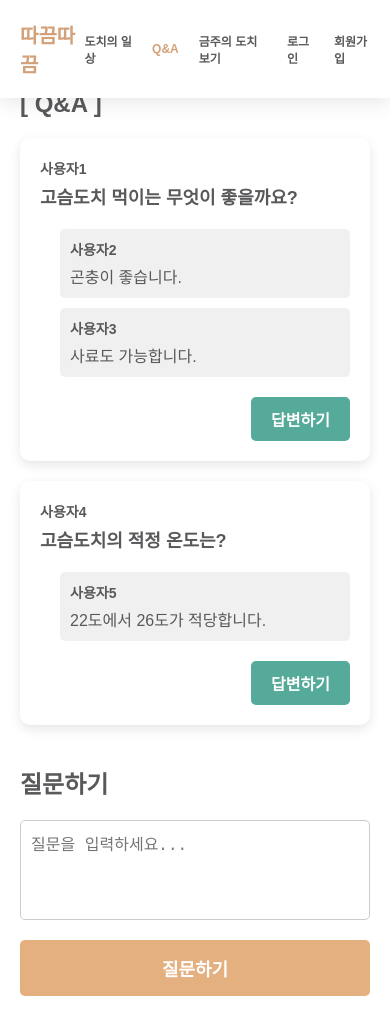
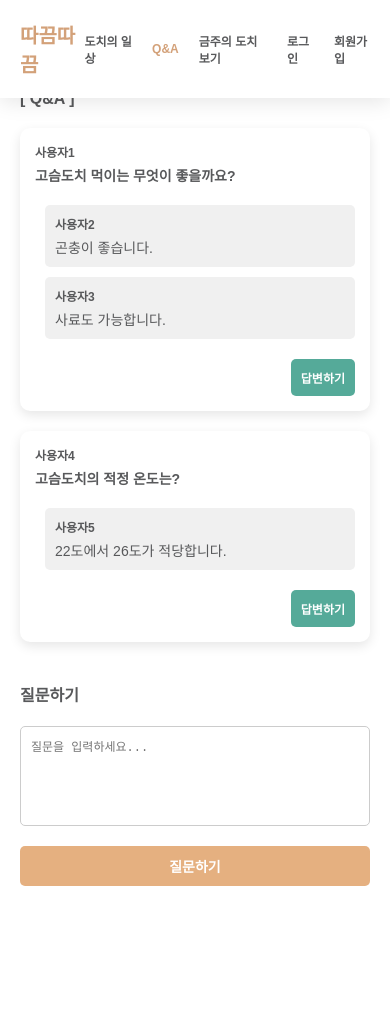
Before and after one commit to sehee-xx/TtakkeumTtakkeum, a Next.js app: page /qna in a window 390 px wide. After the commit the page ends 916 px from the top, so only its background shows below. Built offline with nearby package versions, Linux system fonts and the light colour scheme; a web font is replaced by a local one.

Commit message:
Modify: QnA 모바일 반응형

```diff
--- a/src/app/qna/page.tsx
+++ b/src/app/qna/page.tsx
@@ -161,6 +161,10 @@ const Title = styled.div`
   font-size: 24px;
   font-weight: 800;
   color: #58595b;
+
+  @media (max-width: 480px) {
+    font-size: 16px;
+  }
 `;
 
 const Question = styled.div`
@@ -170,6 +174,10 @@ const Question = styled.div`
   box-shadow: 0 4px 12px rgba(0, 0, 0, 0.1);
   display: flex;
   flex-direction: column;
+
+  @media (max-width: 480px) {
+    padding: 15px;
+  }
 `;
 
 const QuestionAuthor = styled.div`
@@ -177,6 +185,10 @@ const QuestionAuthor = styled.div`
   font-weight: 700;
   color: #58595b;
   margin-bottom: 5px;
+
+  @media (max-width: 480px) {
+    font-size: 12px;
+  }
 `;
 
 const QuestionText = styled.div`
@@ -184,11 +196,19 @@ const QuestionText = styled.div`
   font-weight: 700;
   color: #58595b;
   margin-bottom: 10px;
+
+  @media (max-width: 480px) {
+    font-size: 14px;
+  }
 `;
 
 const AnswerList = styled.div`
   margin-top: 10px;
   padding-left: 20px;
+
+  @media (max-width: 480px) {
+    padding-left: 10px;
+  }
 `;
 
 const Answer = styled.div`
@@ -197,6 +217,10 @@ const Answer = styled.div`
   border-radius: 5px;
   margin-bottom: 10px;
   color: #58595b;
+
+  @media (max-width: 480px) {
+    font-size: 14px;
+  }
 `;
 
 const AnswerAuthor = styled.div`
@@ -204,6 +228,10 @@ const AnswerAuthor = styled.div`
   font-weight: 700;
   color: #58595b;
   margin-bottom: 5px;
+
+  @media (max-width: 480px) {
+    font-size: 12px;
+  }
 `;
 
 const Form = styled.form`
@@ -216,12 +244,17 @@ const Textarea = styled.textarea`
   padding: 10px;
   font-size: 16px;
   border: 1px solid #ccc;
+  color: #58595b;
   border-radius: 5px;
   resize: none;
   width: 100%;
   height: 100px;
   box-sizing: border-box;
   resize: none;
+
+  @media (max-width: 480px) {
+    font-size: 12px;
+  }
 `;
 
 const Button = styled.button`
@@ -236,6 +269,11 @@ const Button = styled.button`
 
   &:hover {
     background-color: #d3a179;
+  }
+
+  @media (max-width: 480px) {
+    padding: 10px 10px;
+    font-size: 14px;
   }
 `;
 
@@ -255,6 +293,11 @@ const DivButton = styled.div`
   &:hover {
     background-color: #d3a179;
   }
+
+  @media (max-width: 480px) {
+    padding: 10px 10px;
+    font-size: 14px;
+  }
 `;
 
 const AnswerButton = styled.div`
@@ -273,4 +316,9 @@ const AnswerButton = styled.div`
   &:hover {
     background-color: #47a;
   }
+
+  @media (max-width: 480px) {
+    padding: 10px 10px;
+    font-size: 12px;
+  }
 `;
```
